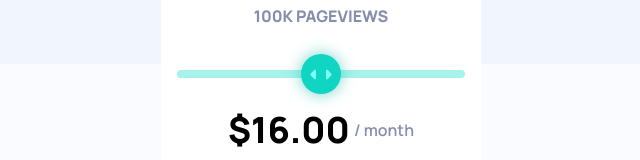
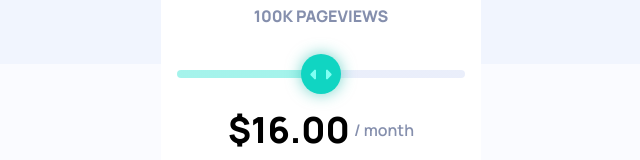
Before and after one commit to Pakuu7/Interactive-pricing-component, a website built with Vite: page index.html in a window 1280 px wide. Shown: the part 236-396 px from the top of the page, without its empty margins (319-959 px from the left). Built offline with nearby package versions, Linux system fonts and the light colour scheme.

Commit message:
fix: make slider follow the handle correctly

```diff
--- a/src/main.ts
+++ b/src/main.ts
@@ -1,4 +1,4 @@
-const titleViews = document.querySelector('.main-title-views') as HTMLSpanElement;
+const titleViews = document.querySelectorAll<HTMLSpanElement>('.main-title-views');
 const priceMonth = document.querySelector('.main-price') as HTMLSpanElement;
 const slider = document.querySelector('.main-slider') as HTMLInputElement;
 const switchBilling = document.querySelector('.main-switch-input') as HTMLInputElement;
@@ -21,7 +21,9 @@ function updatePricing(): void {
     const sliderLevel = Number(slider.value);
     const plan = pricingPlans[sliderLevel];
 
-    titleViews.innerText = plan.titleViews + plan.titleViewsSuffix;
+    titleViews.forEach(title => {
+        title.innerText = plan.titleViews + plan.titleViewsSuffix;
+    })
 
     if (switchBilling.checked) {
         priceMonth.innerText = (plan.priceMonth * 0.75).toFixed(2);
@@ -30,7 +32,20 @@ function updatePricing(): void {
     }
 }
 
+function updateSlider(): void {
+    const value = Number(slider.value);
+    const min = Number(slider.min);
+    const max = Number(slider.max);
+    const percent = ((value - min) / (max - min)) * 100;
+
+    slider.style.background = `linear-gradient(to right,
+        hsl(174, 77%, 80%) ${percent}%,
+        hsl(224, 65%, 95%) ${percent}%)`;
+}
+
 slider?.addEventListener('input', updatePricing);
 switchBilling?.addEventListener('change', updatePricing);
+slider?.addEventListener('input', updateSlider);
 
 updatePricing();
+updateSlider();
--- a/src/style.css
+++ b/src/style.css
@@ -42,7 +42,7 @@ input[type="range"]::-webkit-slider-thumb {
     border-radius: 50%;
     background: hsl(174, 86%, 45%) url('/public/icon-slider.svg') center no-repeat;
     box-shadow: 0 0 15px rgba(20, 184, 166, 0.6);
-    cursor: pointer;
+    cursor: grab;
     border: none;
 }
 
@@ -52,6 +52,6 @@ input[type="range"]::-moz-range-thumb {
     border-radius: 50%;
     background: hsl(174, 86%, 45%) url('/public/icon-slider.svg') center no-repeat;
     box-shadow: 0 0 15px rgba(20, 184, 166, 0.6);
-    cursor: pointer;
+    cursor: grab;
     border: none;
 }
```
